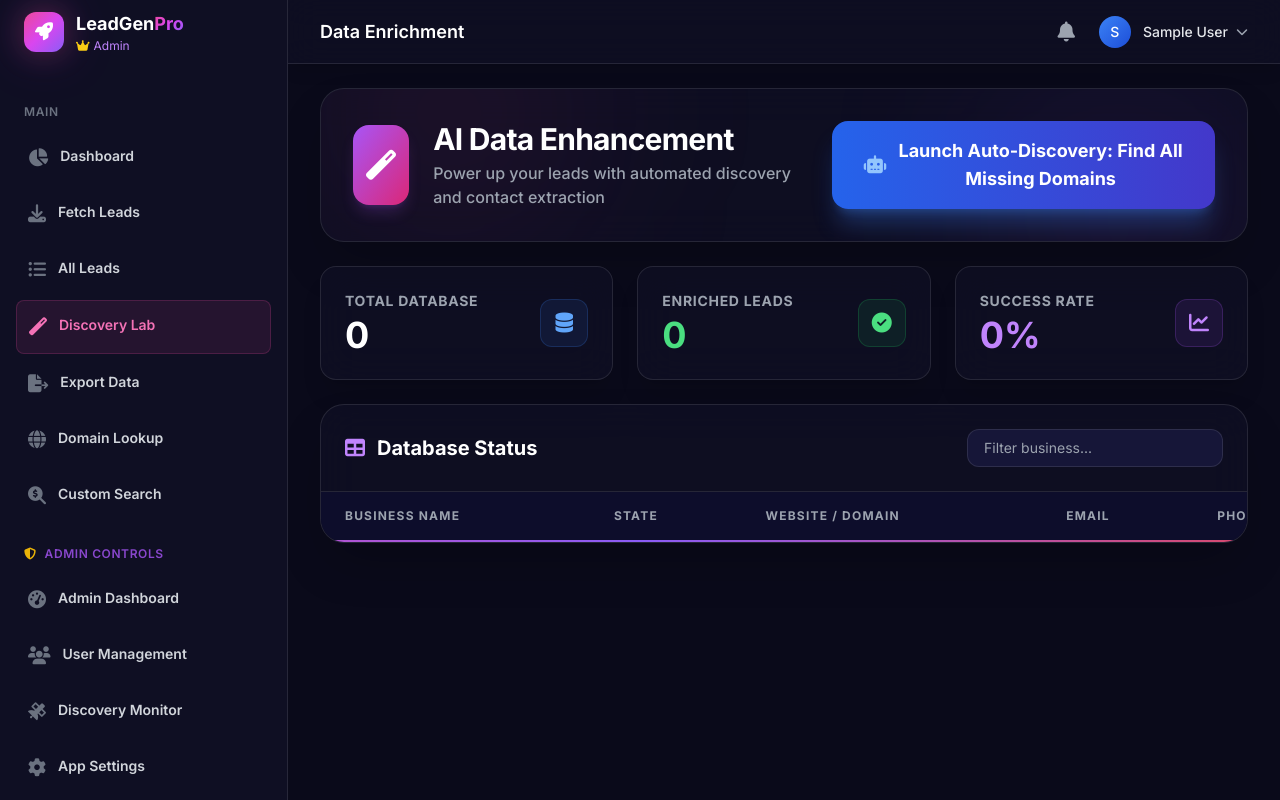
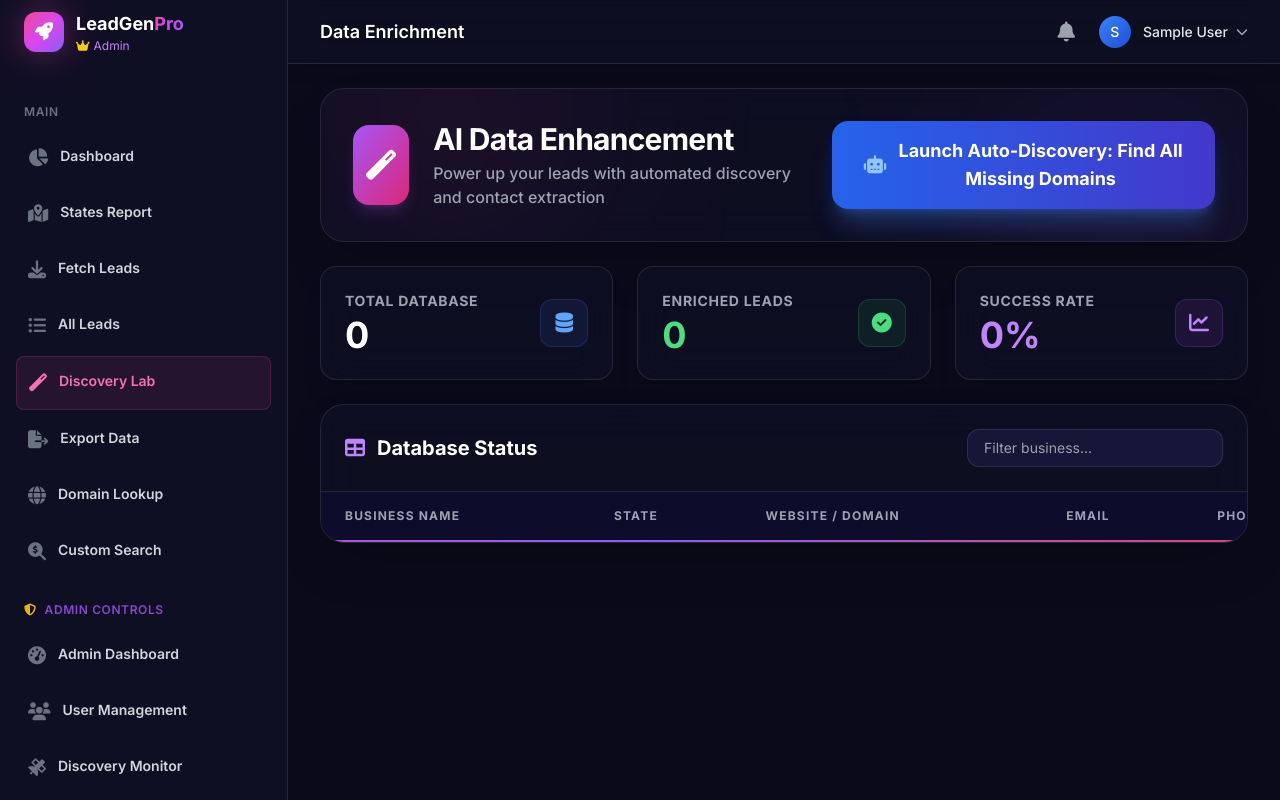
Before and after one commit to wrazy-2026/Lead-Gen, a Flask app: page /enrich in a window 1280 px wide. Run offline with Flask 3, Linux system fonts and the light colour scheme; the visitor is signed in with stand-in values (Sample User, id 1); lists and menus that the app fills with data are empty; some libraries are stand-ins or nearby versions.

Commit message:
Add States Report link to sidebar menu

```diff
--- a/templates/partials/sidebar_content.html
+++ b/templates/partials/sidebar_content.html
@@ -34,6 +34,18 @@
                         <i
                             class="fas fa-chart-pie text-lg {% if request.endpoint == 'dashboard' %}text-pink-400{% else %}text-gray-500 group-hover:text-pink-400{% endif %}"></i>
                         Dashboard
+                    </a>
+                </li>
+                <li>
+                    <a href="{{ url_for('states_report') }}" class="group flex gap-x-3 rounded-lg p-3 text-sm font-semibold leading-6
+                              {% if request.endpoint == 'states_report' %}
+                              bg-pink-500/10 text-pink-400 border border-pink-500/20
+                              {% else %}
+                              text-gray-300 hover:bg-white/5 hover:text-pink-400
+                              {% endif %}">
+                        <i
+                            class="fas fa-map-marked-alt text-lg {% if request.endpoint == 'states_report' %}text-pink-400{% else %}text-gray-500 group-hover:text-pink-400{% endif %}"></i>
+                        States Report
                     </a>
                 </li>
                 <li>
```
